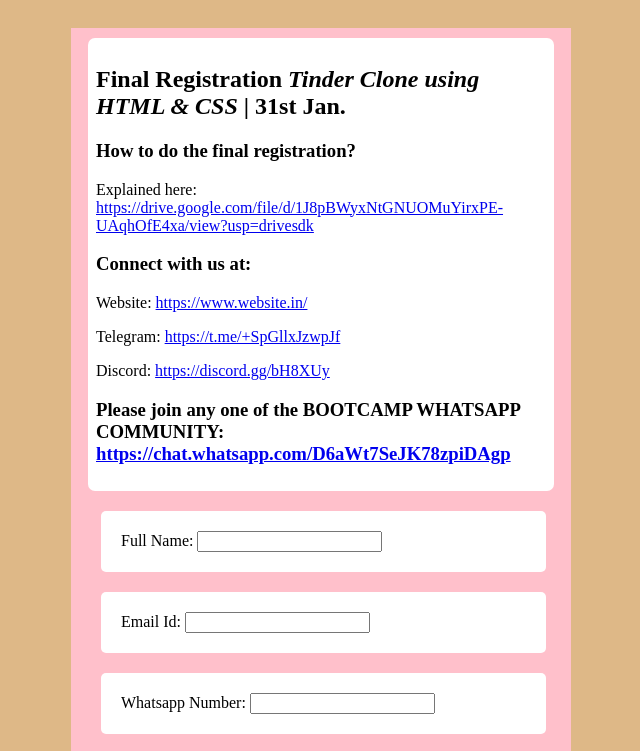
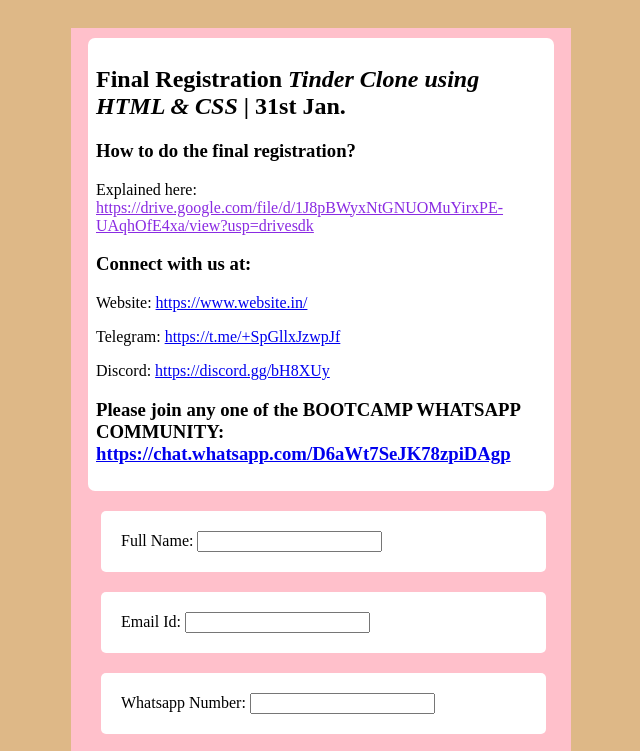
Before and after one commit to anubhav7747/RegistrationForm, a plain HTML site: page index1.html in a window 1280 px wide. In both pictures the pointer is over the link 618 px from the left and 216 px from the top of the page. Shown: the top 751 px of the page, without its empty margins (319-959 px from the left). Drawn offline with Linux system fonts and the light colour scheme.

Commit message:
Update styles1.css

```diff
--- a/styles1.css
+++ b/styles1.css
@@ -59,3 +59,11 @@
 a:visited {
   color: brown;
 }
+
+a:hover {
+    color: blueviolet;
+}
+
+a:active {
+  color: white;
+}
```
